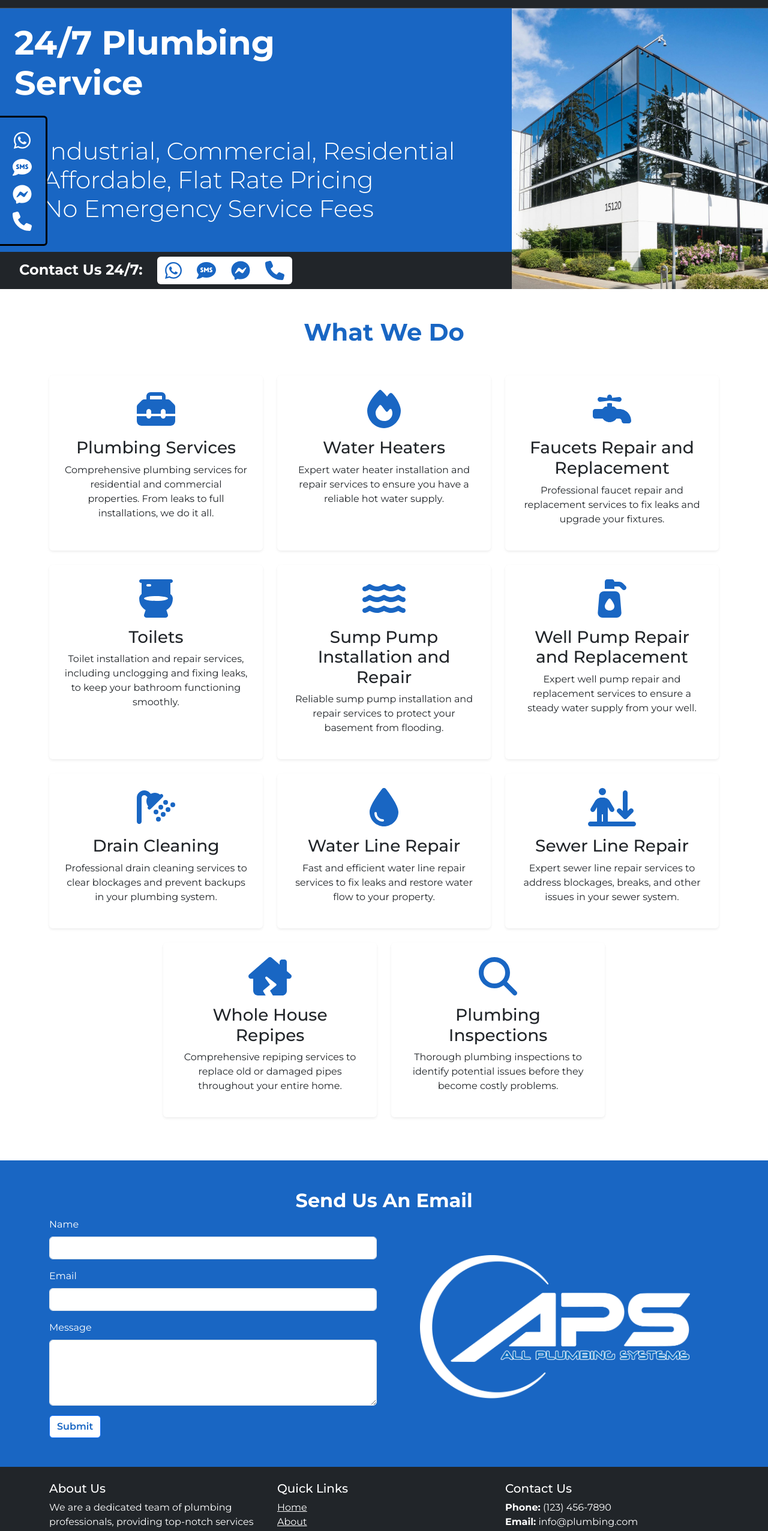
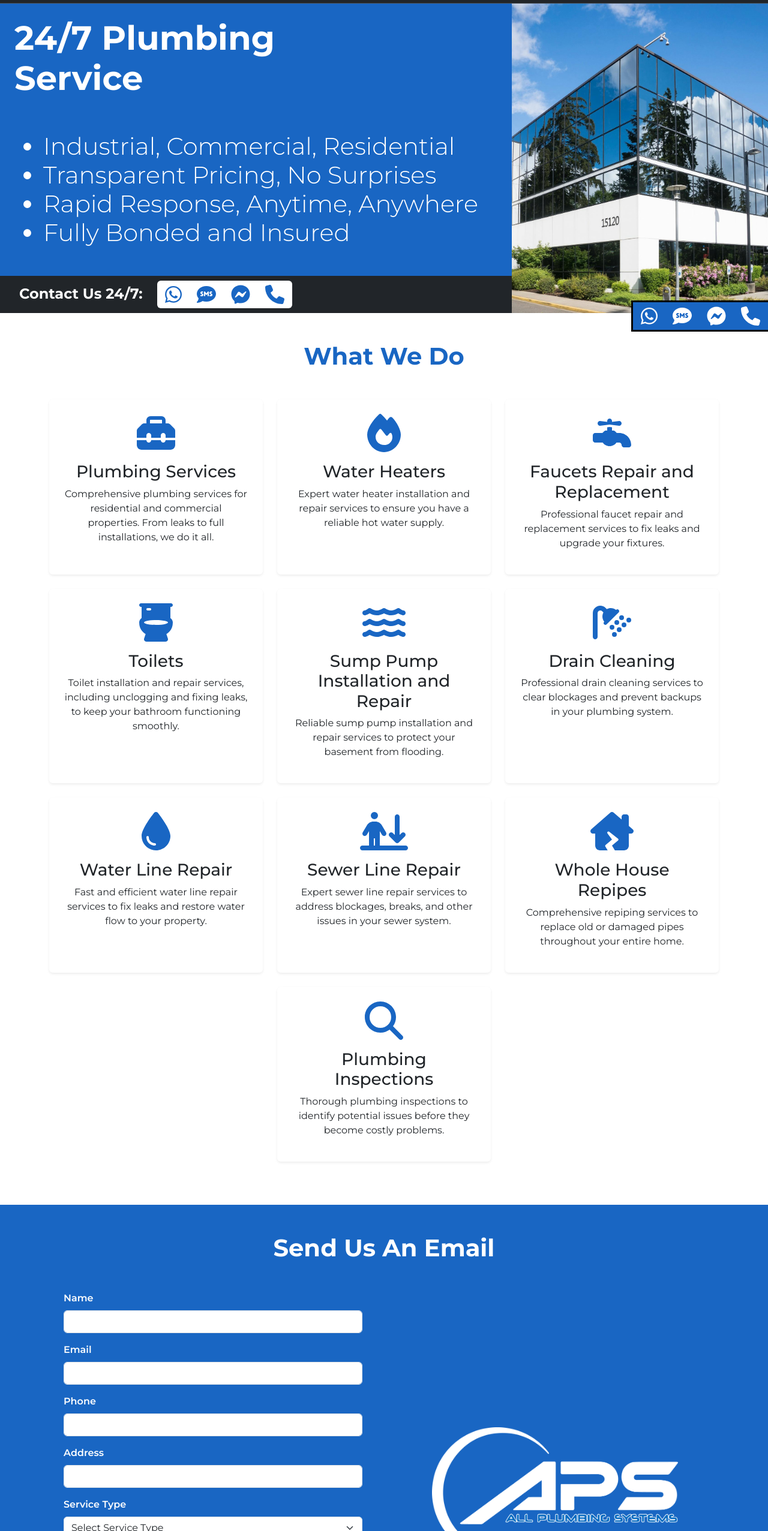
Before and after one commit to khosravi11/aps, a React (Create React App) app: page / in a window 1280 px wide. Shown: the part 247-2800 px from the top of the page at 60% size. Built offline with nearby package versions, Linux system fonts and the light colour scheme.

Commit message:
Adding emailjs and hooking form

```diff
--- a/package.json
+++ b/package.json
@@ -12,6 +12,7 @@
     "@testing-library/react": "^13.4.0",
     "@testing-library/user-event": "^13.5.0",
     "bootstrap": "^5.3.3",
+    "emailjs-com": "^3.2.0",
     "react": "^18.3.1",
     "react-dom": "^18.3.1",
     "react-scripts": "5.0.1",
--- a/src/App.css
+++ b/src/App.css
@@ -24,9 +24,8 @@ body {
   position: fixed;
   background-color: #1966c3;
   border-top: black 3px solid;
-  border-right: black 3px solid;
+  border-left: black 3px solid;
   border-bottom: black 3px solid;
-  padding: 15px 10px 15px 7.5px;
-  left: 0;
-  top: 55vh; /* 75% of the viewport height from the top */
+  right: 0;
+  bottom: 0;
 }
--- a/src/App.js
+++ b/src/App.js
@@ -2,27 +2,36 @@
 import 'bootstrap/dist/css/bootstrap.min.css';
 import 'bootstrap/dist/js/bootstrap.bundle.min';
 import './App.css';
-import Nav from './components/nav';
-import Hero from './components/hero';
-import Footer from './components/footer';
-import ServiceCards from './components/whatWeDo';
-import TopBanner from './components/topBanner';
-import CallNow from './components/callNowButton';
-import SendEmail from './components/emailForm';
+import Nav from './components/Nav';
+import Hero from './components/Hero';
+import Footer from './components/Footer';
+import ServiceCards from './components/ServiceCards';
+import TopBanner from './components/TopBanner';
+import FloatingTab from './components/FloatingTab';
+import PlumbingQuoteForm from './components/PlumbingQuoteForm';
 
 function App() {
   return (
     <div>
-      <TopBanner/>
+      <TopBanner />
       <Nav />
       <Hero />
       <ServiceCards />
-
-      <SendEmail/>
-      <Footer/>
-      <div className='floating-tab rounded-end'>
-      <CallNow  direction="vertical" colorMode="primary"/>
+      <div id="SendUsAnEmail" className='container-fluid bg-primary py-5'>
+        <div className='container'>
+          <h2 className="text-center mb-5 fs-1 text-white fw-bold">Send Us An Email</h2>
+          <div className='row align-items-center justify-content-center'>
+            <div className='col-md-6'>
+              <PlumbingQuoteForm />
+            </div>
+            <div className='col-md-6 d-flex justify-content-center'>
+              <img className="w-75 img-fluid pt-5" src="/images/logo-white.png" alt="" />
+            </div>
+          </div>
+        </div>
       </div>
+      <Footer />
+      <FloatingTab />
     </div>
   );
 }
--- a/src/components/callNowButton.js
+++ b/src/components/ContactButtons.js
@@ -3,14 +3,14 @@ import { FontAwesomeIcon } from '@fortawesome/react-fontawesome';
 import { faWhatsapp, faFacebookMessenger } from '@fortawesome/free-brands-svg-icons';
 import { faSms, faPhone } from '@fortawesome/free-solid-svg-icons';
 
-const ButtonGroup = ({ direction = 'horizontal', colorMode = 'white' }) => {
+const ContactButtons = ({ direction = 'horizontal', colorMode = 'white' }) => {
   const isVertical = direction === 'vertical';
   const isPrimaryMode = colorMode === 'primary';
 
   return (
     <div className={`${isVertical ? 'btn-group-vertical' : 'btn-group'}`}>
       <a
-        href="https://wa.me/yourphonenumber"
+        href="https://wa.me/415-872-5709"
         target="_blank"
         rel="noopener noreferrer"
         className={`btn ${isPrimaryMode ? 'bg-primary text-white' : 'bg-white text-primary'}`}
@@ -18,13 +18,13 @@ const ButtonGroup = ({ direction = 'horizontal', colorMode = 'white' }) => {
         <FontAwesomeIcon icon={faWhatsapp} size="2xl" />
       </a>
       <a
-        href="sms:+yourphonenumber"
+        href="sms:415-872-5709"
         className={`btn ${isPrimaryMode ? 'bg-primary text-white' : 'bg-white text-primary'}`}
       >
         <FontAwesomeIcon icon={faSms} size="2xl" />
       </a>
       <a
-        href="https://m.me/yourfacebookusername"
+        href="https://m.me/allplumbingsystems"
         target="_blank"
         rel="noopener noreferrer"
         className={`btn ${isPrimaryMode ? 'bg-primary text-white' : 'bg-white text-primary'}`}
@@ -32,7 +32,7 @@ const ButtonGroup = ({ direction = 'horizontal', colorMode = 'white' }) => {
         <FontAwesomeIcon icon={faFacebookMessenger} size="2xl" />
       </a>
       <a
-        href="tel:+yourphonenumber"
+        href="tel:415-872-5709"
         className={`btn ${isPrimaryMode ? 'bg-primary text-white' : 'bg-white text-primary'}`}
       >
         <FontAwesomeIcon icon={faPhone} size="2xl" />
@@ -41,4 +41,4 @@ const ButtonGroup = ({ direction = 'horizontal', colorMode = 'white' }) => {
   );
 };
 
-export default ButtonGroup;
+export default ContactButtons;
--- /dev/null
+++ b/src/components/FloatingTab.js
@@ -0,0 +1,12 @@
+import React from 'react';
+import ContactButtons from './ContactButtons';
+
+const FloatingTab = () => {
+  return (
+    <div className="floating-tab">
+      <ContactButtons direction="horizontal" colorMode="primary" />
+    </div>
+  );
+};
+
+export default FloatingTab;
--- a/src/components/form.js
+++ b/src/components/PlumbingQuoteForm.js
@@ -1,4 +1,5 @@
 import React, { useState } from 'react';
+import emailjs from 'emailjs-com';
 
 const PlumbingQuoteForm = () => {
   const [formData, setFormData] = useState({
@@ -10,6 +11,8 @@ const PlumbingQuoteForm = () => {
     description: ''
   });
 
+  const [formStatus, setFormStatus] = useState('');
+
   const handleChange = (e) => {
     const { name, value } = e.target;
     setFormData({
@@ -20,16 +23,30 @@ const PlumbingQuoteForm = () => {
 
   const handleSubmit = (e) => {
     e.preventDefault();
-    // Handle form submission
-    console.log('Form data submitted:', formData);
+    setFormStatus('Submitting...');
+
+    emailjs.sendForm('service_xz7oude', 'template_l178rz9', e.target, 'ZRnaxOFhnzpDdbvbK')
+      .then((result) => {
+        setFormStatus('Form submitted successfully!');
+        setFormData({
+          name: '',
+          email: '',
+          phone: '',
+          address: '',
+          serviceType: '',
+          description: ''
+        });
+      }, (error) => {
+        console.error('Error:', error);
+        setFormStatus('An error occurred. Please try again.');
+      });
   };
 
   return (
-    <div className="container mt-5">
-      <h2 className="mb-4">Get a Plumbing Quote</h2>
+    <div className='mx-4'>
       <form onSubmit={handleSubmit}>
         <div className="mb-3">
-          <label htmlFor="name" className="form-label">Name</label>
+          <label htmlFor="name" className="form-label text-white fw-semibold">Name</label>
           <input
             type="text"
             className="form-control"
@@ -41,7 +58,7 @@ const PlumbingQuoteForm = () => {
           />
         </div>
         <div className="mb-3">
-          <label htmlFor="email" className="form-label">Email</label>
+          <label htmlFor="email" className="form-label text-white fw-semibold">Email</label>
           <input
             type="email"
             className="form-control"
@@ -53,7 +70,7 @@ const PlumbingQuoteForm = () => {
           />
         </div>
         <div className="mb-3">
-          <label htmlFor="phone" className="form-label">Phone</label>
+          <label htmlFor="phone" className="form-label text-white fw-semibold">Phone</label>
           <input
             type="tel"
             className="form-control"
@@ -65,7 +82,7 @@ const PlumbingQuoteForm = () => {
           />
         </div>
         <div className="mb-3">
-          <label htmlFor="address" className="form-label">Address</label>
+          <label htmlFor="address" className="form-label text-white fw-semibold">Address</label>
           <input
             type="text"
             className="form-control"
@@ -77,7 +94,7 @@ const PlumbingQuoteForm = () => {
           />
         </div>
         <div className="mb-3">
-          <label htmlFor="serviceType" className="form-label">Service Type</label>
+          <label htmlFor="serviceType" className="form-label text-white fw-semibold">Service Type</label>
           <select
             className="form-select"
             id="serviceType"
@@ -94,7 +111,7 @@ const PlumbingQuoteForm = () => {
           </select>
         </div>
         <div className="mb-3">
-          <label htmlFor="description" className="form-label">Description</label>
+          <label htmlFor="description" className="form-label text-white fw-semibold">Description</label>
           <textarea
             className="form-control"
             id="description"
@@ -105,7 +122,8 @@ const PlumbingQuoteForm = () => {
             required
           ></textarea>
         </div>
-        <button type="submit" className="btn btn-primary">Submit</button>
+        <button type="submit" className="btn btn-primary bg-white text-primary fw-semibold">Submit</button>
+        {formStatus && <p className="mt-3">{formStatus}</p>}
       </form>
     </div>
   );
--- a/src/components/whatWeDo.js
+++ b/src/components/ServiceCards.js
@@ -1,6 +1,6 @@
 import React from 'react';
 import { FontAwesomeIcon } from '@fortawesome/react-fontawesome';
-import { faToolbox, faFire, faFaucet, faToilet, faWater, faPumpSoap, faShower, faPersonArrowDownToLine, faDroplet, faHouseDamage, faSearch } from '@fortawesome/free-solid-svg-icons';
+import { faToolbox, faFire, faFaucet, faToilet, faWater, faShower, faPersonArrowDownToLine, faDroplet, faHouseDamage, faSearch } from '@fortawesome/free-solid-svg-icons';
 
 
 const services = [
@@ -8,67 +8,51 @@ const services = [
     title: 'Plumbing Services',
     description: 'Comprehensive plumbing services for residential and commercial properties. From leaks to full installations, we do it all.',
     icon: faToolbox,
-    link: 'https://donerighttoday.com/plumbing-services/',
   },
   {
     title: 'Water Heaters',
     description: 'Expert water heater installation and repair services to ensure you have a reliable hot water supply.',
     icon: faFire,
-    link: 'https://donerighttoday.com/water-heaters/',
   },
   {
     title: 'Faucets Repair and Replacement',
     description: 'Professional faucet repair and replacement services to fix leaks and upgrade your fixtures.',
     icon: faFaucet,
-    link: 'https://donerighttoday.com/faucets-repair-and-faucet-replacement/',
   },
   {
     title: 'Toilets',
     description: 'Toilet installation and repair services, including unclogging and fixing leaks, to keep your bathroom functioning smoothly.',
     icon: faToilet,
-    link: 'https://donerighttoday.com/toilets/',
   },
   {
     title: 'Sump Pump Installation and Repair',
     description: 'Reliable sump pump installation and repair services to protect your basement from flooding.',
     icon: faWater,
-    link: 'https://donerighttoday.com/sump-pumps/',
-  },
-  {
-    title: 'Well Pump Repair and Replacement',
-    description: 'Expert well pump repair and replacement services to ensure a steady water supply from your well.',
-    icon: faPumpSoap,
-    link: 'https://donerighttoday.com/well-pump-repair-and-replacement/',
   },
   {
     title: 'Drain Cleaning',
     description: 'Professional drain cleaning services to clear blockages and prevent backups in your plumbing system.',
     icon: faShower,
-    link: 'https://donerighttoday.com/drain-cleaning/',
   },
   {
     title: 'Water Line Repair',
     description: 'Fast and efficient water line repair services to fix leaks and restore water flow to your property.',
     icon: faDroplet,
-    link: 'https://donerighttoday.com/water-line-repair/',
   },
   {
     title: 'Sewer Line Repair',
     description: 'Expert sewer line repair services to address blockages, breaks, and other issues in your sewer system.',
     icon: faPersonArrowDownToLine,
-    link: 'https://donerighttoday.com/sewer-line-repair/',
   },
   {
     title: 'Whole House Repipes',
     description: 'Comprehensive repiping services to replace old or damaged pipes throughout your entire home.',
     icon: faHouseDamage,
-    link: 'https://donerighttoday.com/whole-house-repipes/',
   },
   {
     title: 'Plumbing Inspections',
     description: 'Thorough plumbing inspections to identify potential issues before they become costly problems.',
     icon: faSearch,
-    link: 'https://donerighttoday.com/plumbing-inspections/',
   },
 ];
 
--- a/src/components/emailForm.js
+++ /dev/null
@@ -1,78 +0,0 @@
-import React, { useState } from 'react';
-
-const SendEmail = () => {
-  const [formData, setFormData] = useState({
-    name: '',
-    email: '',
-    message: '',
-  });
-
-  const handleChange = (e) => {
-    const { name, value } = e.target;
-    setFormData({ ...formData, [name]: value });
-  };
-
-  const handleSubmit = (e) => {
-    e.preventDefault();
-    // Handle form submission logic here
-    console.log('Form data submitted:', formData);
-  };
-
-  return (
-    <div id='SendUsAnEmail' className="text-white bg-primary py-5">
-        <div className='container'>
-
-        <h2 className="text-center text-white fw-bold">Send Us An Email</h2>
-      <div className="row align-items-center">
-        <div className="col-md-6">
-          <form onSubmit={handleSubmit}>
-            <div className="mb-3">
-              <label htmlFor="name" className="form-label">Name</label>
-              <input
-                type="text"
-                className="form-control"
-                id="name"
-                name="name"
-                value={formData.name}
-                onChange={handleChange}
-                required
-              />
-            </div>
-            <div className="mb-3">
-              <label htmlFor="email" className="form-label">Email</label>
-              <input
-                type="email"
-                className="form-control"
-                id="email"
-                name="email"
-                value={formData.email}
-                onChange={handleChange}
-                required
-              />
-            </div>
-            <div className="mb-3">
-              <label htmlFor="message" className="form-label">Message</label>
-              <textarea
-                className="form-control"
-                id="message"
-                name="message"
-                rows="4"
-                value={formData.message}
-                onChange={handleChange}
-                required
-              ></textarea>
-            </div>
-            <button type="submit" className="btn btn-primary bg-white fw-semibold">Submit</button>
-          </form>
-        </div>
-
-        <div className="col-md-6 d-flex justify-content-end">
-          <img src="/images/logo-white.png" alt="APS" className="img-fluid p-5" />
-        </div>
-      </div>
-    </div>
-    </div>
-  );
-};
-
-export default SendEmail;
--- a/src/components/hero.js
+++ b/src/components/hero.js
@@ -1,7 +1,7 @@
 import React from 'react';
-import CallNowHero from './callNowButton';
+import ContactButtons from './ContactButtons';
 
-const HeroSection = () => {
+const Hero = () => {
   return (
     <div className='container-fluid'>
       <div className="row min-vh-75 align-items-center d-flex align-items-md-stretch">
@@ -9,14 +9,15 @@ const HeroSection = () => {
           <h1 className="display-4 fw-bold text-white p-4">24/7 Plumbing<br />Service</h1>
           <ul className='text-white display-6 ms-5 p-4 mb-4'>
             <li>Industrial, Commercial, Residential</li>
-            <li>Affordable, Flat Rate Pricing</li>
-            <li>No Emergency Service Fees</li>
+            <li>Transparent Pricing, No Surprises</li>
+            <li>Rapid Response, Anytime, Anywhere</li>
+            <li>Fully Bonded and Insured</li>
           </ul>
           <div className='bg-dark p-2 d-flex'>
             <div className='mx-4'>
               <p className='pt-1 text-white fw-bold fs-4 m-0 p-0 text-center'>Contact Us 24/7:</p>
             </div>
-            <CallNowHero direction="horizontal" colorMode="white" />
+            <ContactButtons direction="horizontal" colorMode="white" />
           </div>
         </div>
         <div className="hero-section col-md-4 p-0">
@@ -26,4 +27,4 @@ const HeroSection = () => {
   );
 };
 
-export default HeroSection;
+export default Hero;
--- a/src/components/nav.js
+++ b/src/components/nav.js
@@ -1,13 +1,16 @@
 import React from 'react';
-import CallNow from './callNowButton';
+import ContactButtons from './ContactButtons';
 
-const NavBar = () => {
+const Nav = () => {
   return (
     <nav className="navbar navbar-expand-lg bg-dark border-bottom border-body" data-bs-theme="dark">
       <div className="container-fluid">
         <button className="navbar-toggler collapsed" type="button" data-bs-toggle="collapse" data-bs-target="#navbarColor01" aria-controls="navbarColor01" aria-expanded="false" aria-label="Toggle navigation">
           <span className="navbar-toggler-icon"></span>
         </button>
+        <div className=' d-lg-none d-block'>
+          <ContactButtons direction="horizontal" colorMode="white" />
+        </div>
         <div className="navbar-collapse collapse" id="navbarColor01">
           <ul className="navbar-nav me-auto mb-2 mb-lg-0">
             <li className="nav-item me-3">
@@ -20,11 +23,16 @@ const NavBar = () => {
               <a className="nav-link fs-4 fw-semibold" href="#SendUsAnEmail">Send Us An Email</a>
             </li>
           </ul>
-          <p className='pt-2 text-white fw-bold fs-4 me-3'>Contact Us 24/7:</p><CallNow direction="horizontal" colorMode="white" />
+          <div className='d-lg-block d-none'>
+            <p className='pt-2 text-white fw-bold fs-4 me-3 d-inline'>Contact Us 24/7:</p>
+            <div className='mx-auto my-0 d-inline'>
+              <ContactButtons direction="horizontal" colorMode="white" />
+            </div>
+          </div>
         </div>
       </div>
     </nav>
   );
 };
 
-export default NavBar;
+export default Nav;
--- a/src/components/topBanner.js
+++ b/src/components/topBanner.js
@@ -9,7 +9,7 @@ const TopBanner = () => {
             <img id="logo" src="/images/logo.png" alt="MyApp Logo" className="" />
           </a>
         </div>
-        <div className='col-md-4 d-flex justify-content-center d-md-block d-none'>
+        <div className='col-md-4 d-flex justify-content-center d-lg-block d-none'>
           <p className='pt-3 text-primary fw-bold h4 ms-3'>
             Serving Bay Area<br /><br />
             EMERGENCY SERVICE<br />
@@ -17,7 +17,7 @@ const TopBanner = () => {
           </p>
         </div>
         <div className='col-md-4'>
-          <p className='pt-3 h3 text-md-end text-center'>
+          <p className='pt-3 h3 text-lg-end text-center'>
             415-827-5709<br />
             FOR SAME DAY SERVICE<br />
             Call today!<br />
```
Also changed, not shown: 1 other file (tests, documents, lock files or other folders).
